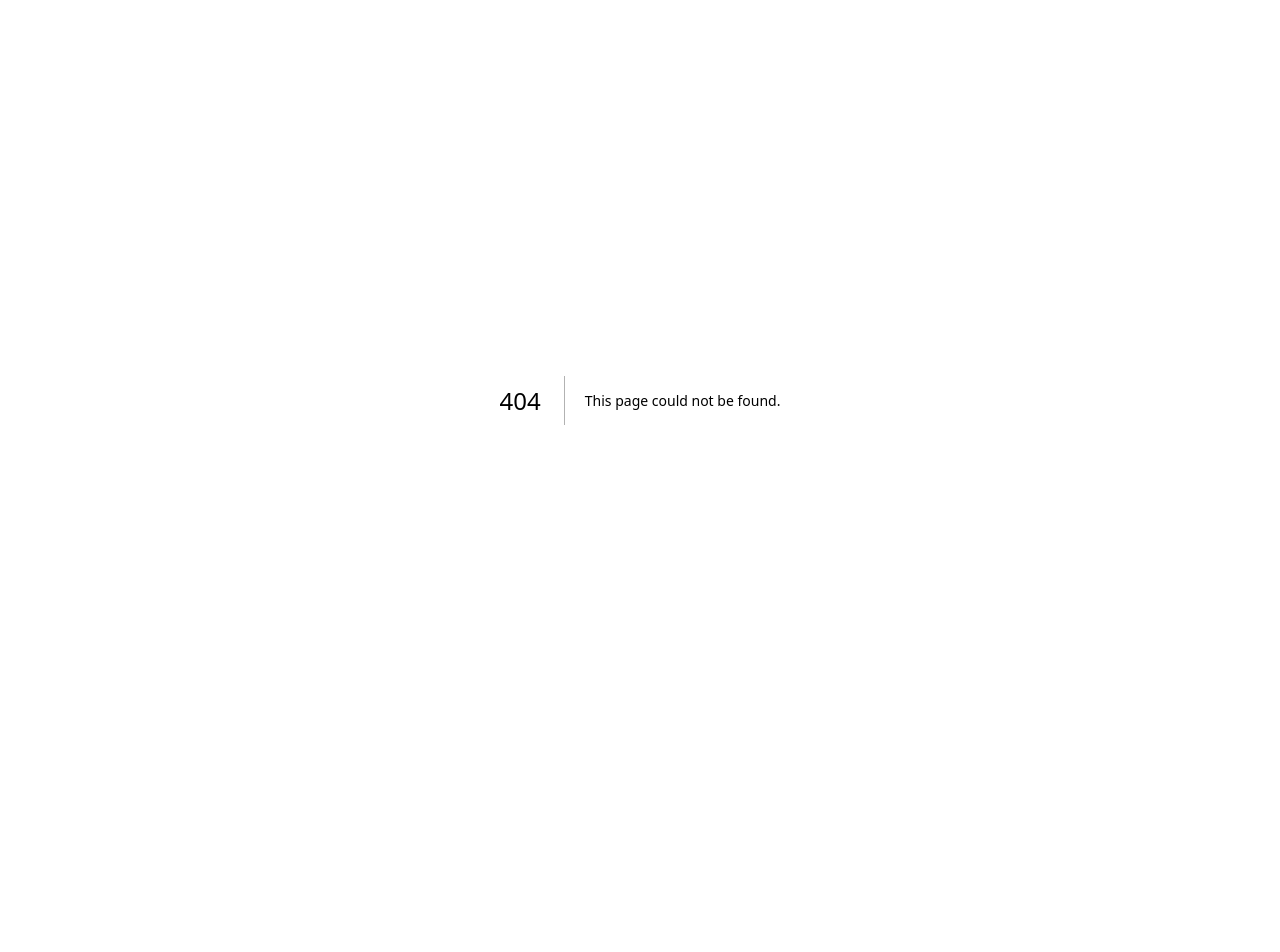
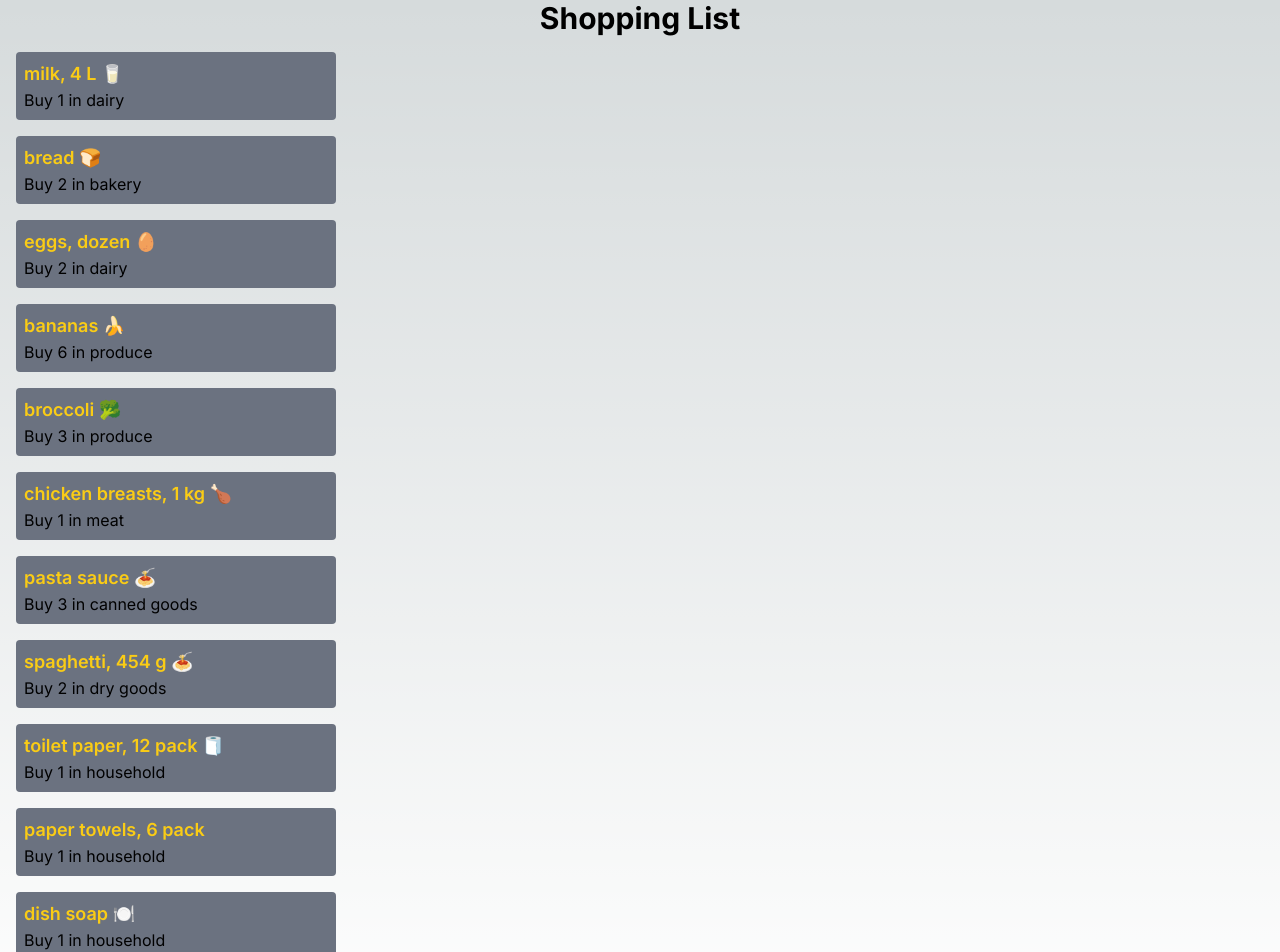
Before and after one commit to HartajMann/cprg306-assignments, a Next.js app: page /week3 in a window 1280 px wide. Before the commit this address had no page. Shown: the top 952 px of the page. Before the commit the page ends 800 px from the top, so only its background shows below. Built offline with nearby package versions, Linux system fonts and the light colour scheme.

Commit message:
Week 3 Assignment complete

```diff
--- a/app/layout.js
+++ b/app/layout.js
@@ -4,7 +4,7 @@
 const inter = Inter({ subsets: ['latin'] })
 
 export const metadata = {
-  title: 'Create Next App',
+  title: 'Shopping List',
   description: 'Generated by create next app',
 }
 
--- a/app/page.js
+++ b/app/page.js
@@ -7,7 +7,8 @@
     <div>
       <h1> CPRG 306: Web Development 2 - Assignments</h1>
         <StudentInfo/>
-        <Link href="/week2">Week 2</Link>
+        <p><Link href="/week2">Week 2</Link></p>
+        <p><Link href="/week3">Week 3</Link></p>
     </div>
   );
 }
--- /dev/null
+++ b/app/week3/item-list.js
@@ -0,0 +1,92 @@
+import Item from "./item";
+export default function ItemList()
+{
+    const item1 = {
+        name: "milk, 4 L 🥛",
+        quantity: 1,
+        category: "dairy",
+      };
+
+      const item2 = {
+        name: "bread 🍞",
+        quantity: 2,
+        category: "bakery",
+      };
+
+      const item3 = {
+        name: "eggs, dozen 🥚",
+        quantity: 2,
+        category: "dairy",
+      };
+
+      const item4 = {
+        name: "bananas 🍌",
+        quantity: 6,
+        category: "produce",
+      };
+
+      const item5 = {
+        name: "broccoli 🥦",
+        quantity: 3,
+        category: "produce",
+      };
+
+      const item6 = {
+        name: "chicken breasts, 1 kg 🍗",
+        quantity: 1,
+        category: "meat",
+      };
+
+      const item7 = {
+        name: "pasta sauce 🍝",
+        quantity: 3,
+        category: "canned goods",
+      };
+
+      const item8 = {
+        name: "spaghetti, 454 g 🍝",
+        quantity: 2,
+        category: "dry goods",
+      };
+
+      const item9 = {
+        name: "toilet paper, 12 pack 🧻",
+        quantity: 1,
+        category: "household",
+      };
+
+      const item10 = {
+        name: "paper towels, 6 pack",
+        quantity: 1,
+        category: "household",
+      };
+
+      const item11 = {
+        name: "dish soap 🍽️",
+        quantity: 1,
+        category: "household",
+      };
+
+      const item12 = {
+        name: "hand soap 🧼",
+        quantity: 4,
+        category: "household",
+      };
+
+      return(
+        <>
+        <Item name={item1.name} quantity={item1.quantity} category={item1.category} />
+        <Item name={item2.name} quantity={item2.quantity} category={item2.category} />
+        <Item name={item3.name} quantity={item3.quantity} category={item3.category} />
+        <Item name={item4.name} quantity={item4.quantity} category={item4.category} />
+        <Item name={item5.name} quantity={item5.quantity} category={item5.category} />
+        <Item name={item6.name} quantity={item6.quantity} category={item6.category} />
+        <Item name={item7.name} quantity={item7.quantity} category={item7.category} />
+        <Item name={item8.name} quantity={item8.quantity} category={item8.category} />
+        <Item name={item9.name} quantity={item9.quantity} category={item9.category} />
+        <Item name={item10.name} quantity={item10.quantity} category={item10.category} />
+        <Item name={item11.name} quantity={item11.quantity} category={item11.category} />
+        <Item name={item12.name} quantity={item12.quantity} category={item12.category} />
+        </>
+      );
+}
--- /dev/null
+++ b/app/week3/item.js
@@ -0,0 +1,10 @@
+export default function Item({name,quantity,category}){
+    return(
+        <div className=" bg-gray-500 w-full max-w-xs m-4 p-2 rounded hover:scale-105 duration-75">
+            <li className="list-none">
+                <p className="font-semibold text-lg text-yellow-400">{name}</p>
+                <p>Buy {quantity} in {category}</p>
+            </li>
+        </div>
+    );
+}
--- /dev/null
+++ b/app/week3/page.js
@@ -0,0 +1,11 @@
+import ItemList from "./item-list";
+
+export default function Page()
+{
+    return(
+        <main>
+            <h1 className="text-3xl font-bold text-center">Shopping List</h1>
+            <ItemList/>
+        </main>
+    );
+}
```
